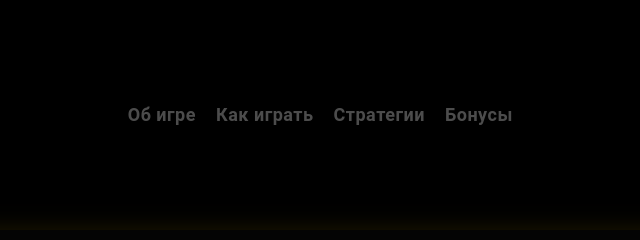
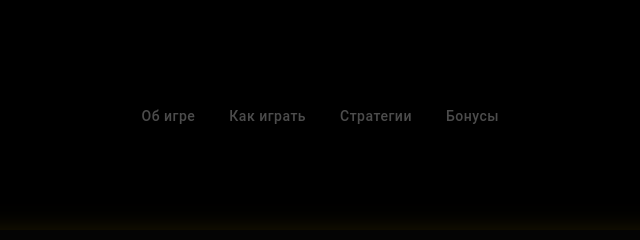
Before and after one commit to usalokiN/SweetBonanza, a plain HTML site: page index.html in a window 1280 px wide. Shown: the top 240 px of the page, 309-949 px from the left. Drawn offline with nearby package versions, Linux system fonts and the light colour scheme.

Commit message:
Change style in burger and nav menu

```diff
--- a/styles/styles.css
+++ b/styles/styles.css
@@ -488,14 +488,26 @@ header {
 
 .nav-links {
     display: flex;
-    gap: 20px;
+    gap: 10px;
     list-style: none;
+    z-index: 5;
+    background: transparent;
+    margin: 0;
+    padding: 0;
 }
 
 .nav-links li a {
+    padding: 8px 12px;
+    font-size: 14px;
+    font-weight: 500;
     color: #fff;
     text-decoration: none;
-    font-weight: bold;
+    transition: color .3s, background-color 0.3s;
+}
+.nav-links li a:hover {
+    color: #ffcc00; /* Изменение цвета текста при наведении */
+    background-color: rgba(255, 204, 0, 0.2); /* Лёгкий фон при наведении */
+    border-radius: 5px; /* Слегка закруглённые углы */
 }
 
 /* Стили для кнопки-бургера */
```
